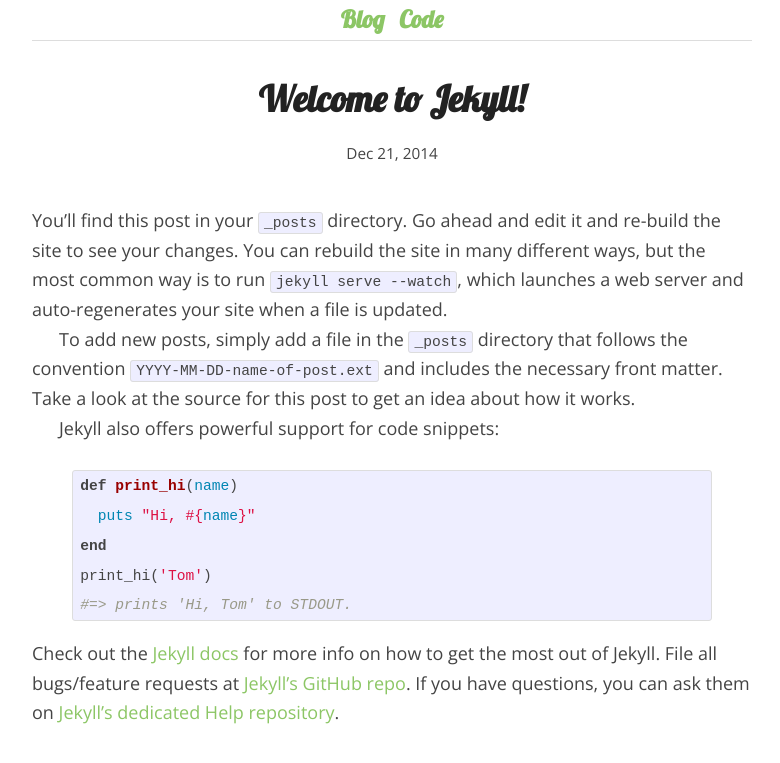
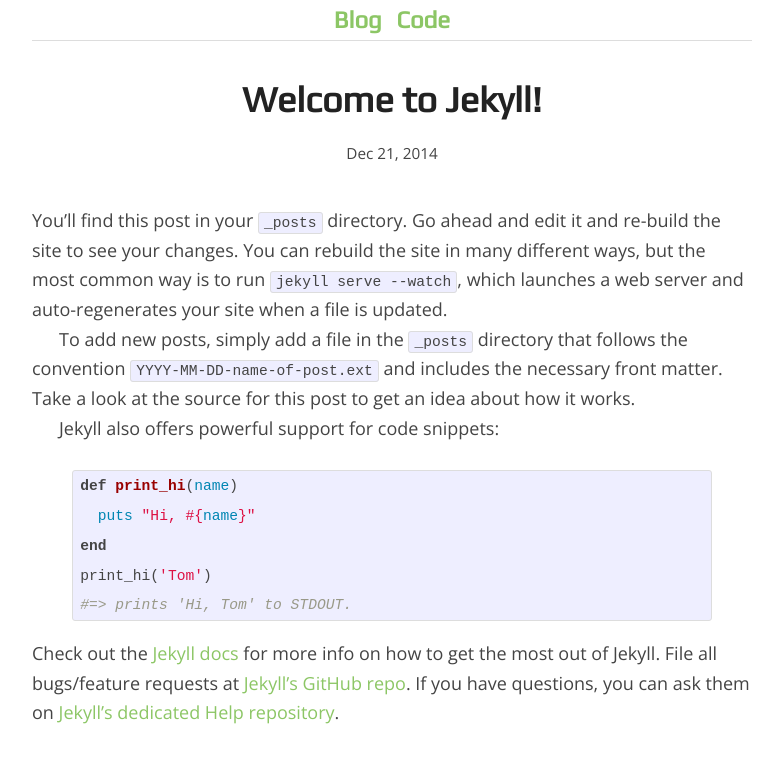
Before and after one commit to schfkt/schfkt.github.io, a Jekyll site: the page built from _posts/2014-12-21-welcome-to-jekyll.markdown, in a window 1280 px wide. Shown: the top 763 px of the page, without its empty margins (248-1028 px from the left). Built offline with Jekyll 4.4.1, drawn with Linux system fonts in a browser that asks for light colours; comment, search, counter and statistics services are not loaded.

Commit message:
Replace font for headings

```diff
--- a/_includes/head.html
+++ b/_includes/head.html
@@ -7,7 +7,7 @@
   <meta name="description" content="{{ site.description }}">
 
   <link href='//fonts.googleapis.com/css?family=Open+Sans&subset=latin,cyrillic' rel='stylesheet' type='text/css'>
-  <link href='//fonts.googleapis.com/css?family=Lobster&subset=latin,cyrillic' rel='stylesheet' type='text/css'>
+  <link href='http://fonts.googleapis.com/css?family=Play&subset=latin,cyrillic' rel='stylesheet' type='text/css'>
   <link rel="stylesheet" href="{{ "/css/main.css" | prepend: site.baseurl }}">
   <link rel="canonical" href="{{ page.url | replace:'index.html','' | prepend: site.baseurl | prepend: site.url }}">
 
--- a/_sass/_custom.scss
+++ b/_sass/_custom.scss
@@ -1,5 +1,5 @@
 h1, h2, h3, h4, h5, h6 {
-  font-family: 'Lobster', cursive;
+  font-family: 'Play', sans-serif;
 }
 
 a {
@@ -48,7 +48,7 @@
     padding: 0 5px;
 
     a {
-      font-family: 'Lobster', cursive;
+      font-family: 'Play', sans-serif;
       font-size: 24px;
       font-weight: bold;
       text-decoration: none;
```
